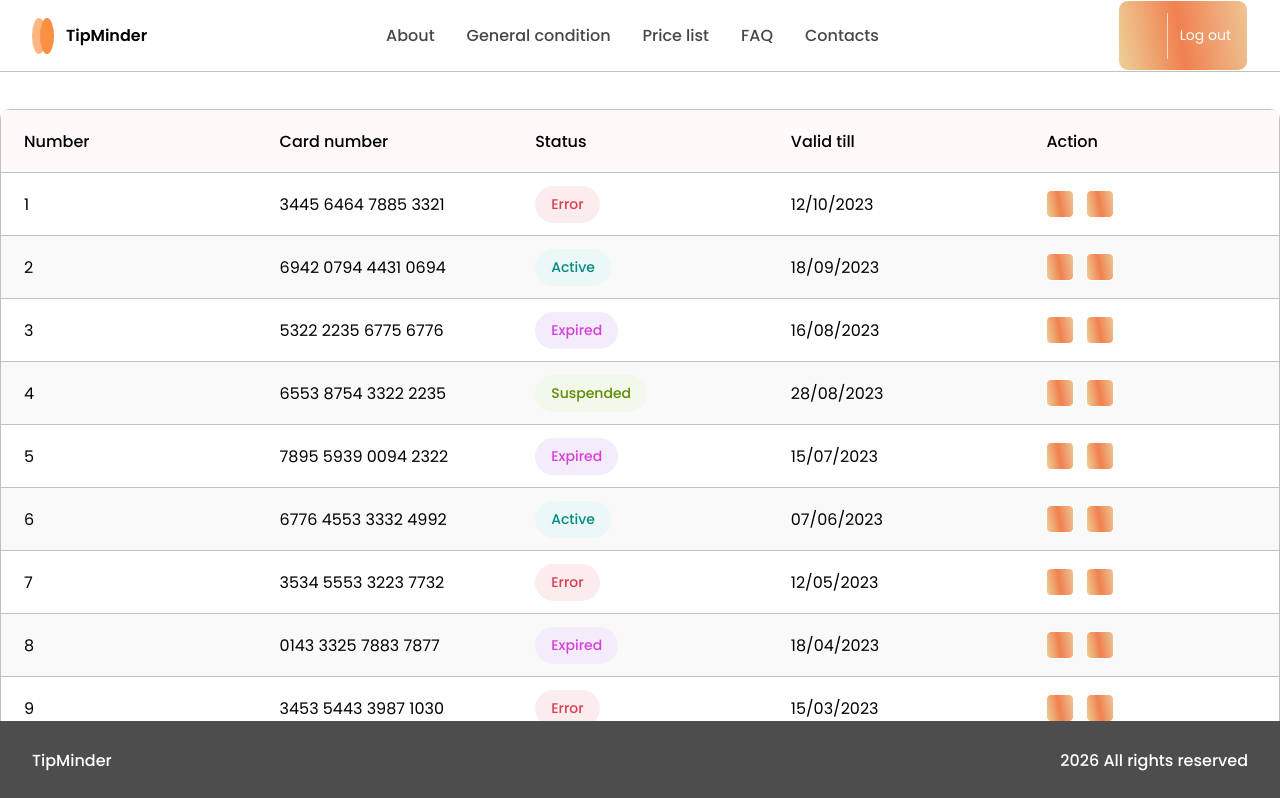
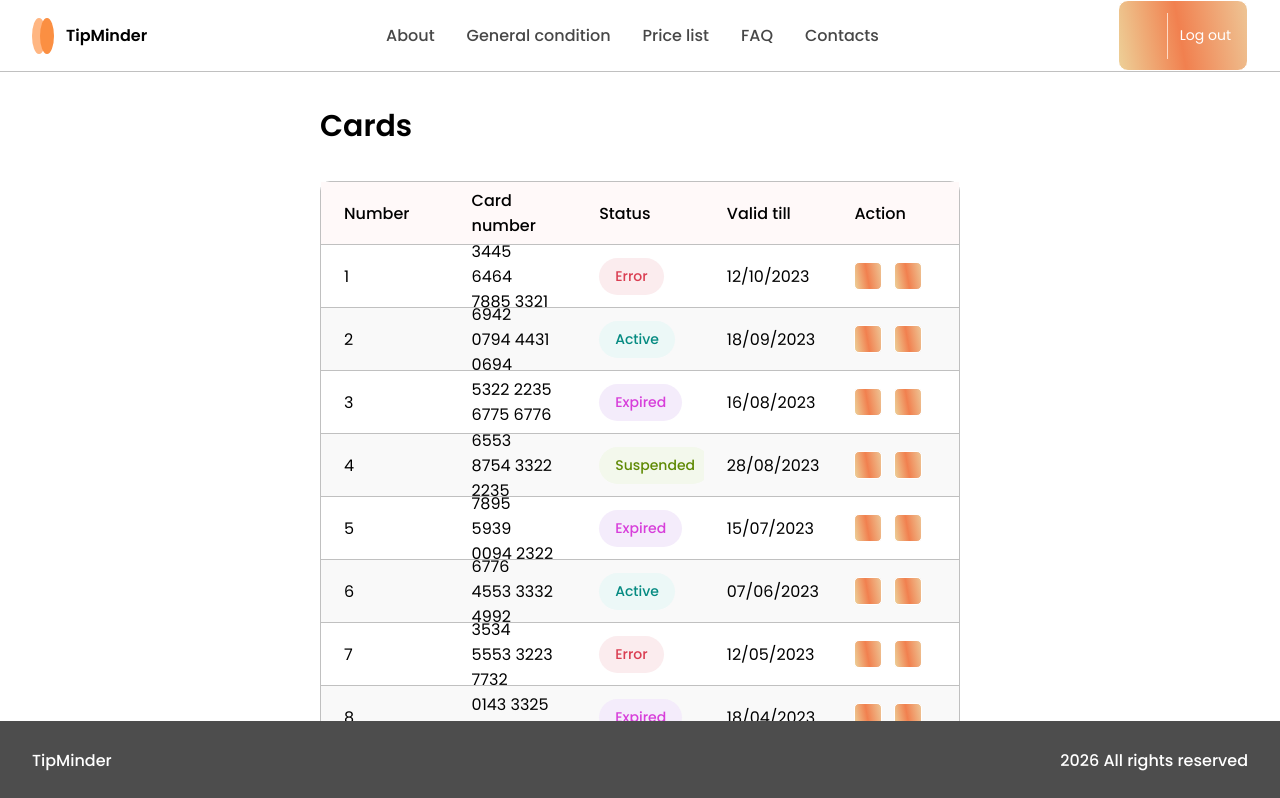
Before and after one commit to carrotist-coder/TipMinder, a React app: page / in a window 1280 px wide. Shown: the top 798 px of the page. Built offline with nearby package versions, Linux system fonts and the light colour scheme.

Commit message:
feat(pages): Cards page

```diff
--- a/src/app/App.jsx
+++ b/src/app/App.jsx
@@ -1,18 +1,15 @@
 import '@shared/ui/styles';
 import { BrowserRouter } from 'react-router-dom';
-import { CardsTable } from '@widgets/CardsTable/CardsTable';
-import { Heading } from '@shared/ui/Heading';
-import { Footer } from '@widgets/Footer/Footer';
-import { Header } from '@widgets/Header/Header';
+import { Cards } from '@pages/Cards';
+import { Layout } from '@app/layouts/Layout';
 
 export const App = () => {
   // Test
   return (
     <BrowserRouter>
-      <Header />
-      <Heading>Cards</Heading>
-      <CardsTable />
-      <Footer />
+      <Layout>
+        <Cards />
+      </Layout>
     </BrowserRouter>
   );
 };
--- /dev/null
+++ b/src/pages/Cards/Cards.jsx
@@ -0,0 +1,11 @@
+import { Heading } from '@shared/ui/Heading';
+import { CardsTable } from '@widgets/CardsTable';
+
+export const Cards = () => {
+  return (
+    <>
+      <Heading>Cards</Heading>
+      <CardsTable />
+    </>
+  );
+};
--- /dev/null
+++ b/src/pages/Cards/index.js
@@ -0,0 +1 @@
+export { Cards } from './Cards';
--- a/src/shared/ui/Heading/Heading.module.css
+++ b/src/shared/ui/Heading/Heading.module.css
@@ -2,5 +2,5 @@
   width: 100%;
   font-size: 30px;
   font-weight: 600;
-  padding: 32px 0;
+  padding: 32px 0 0;
 }
```
